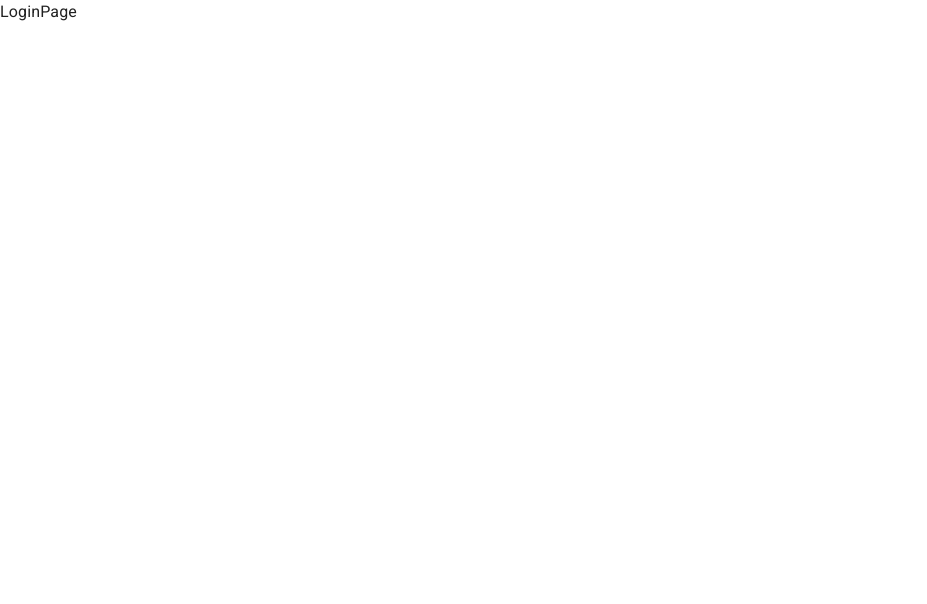
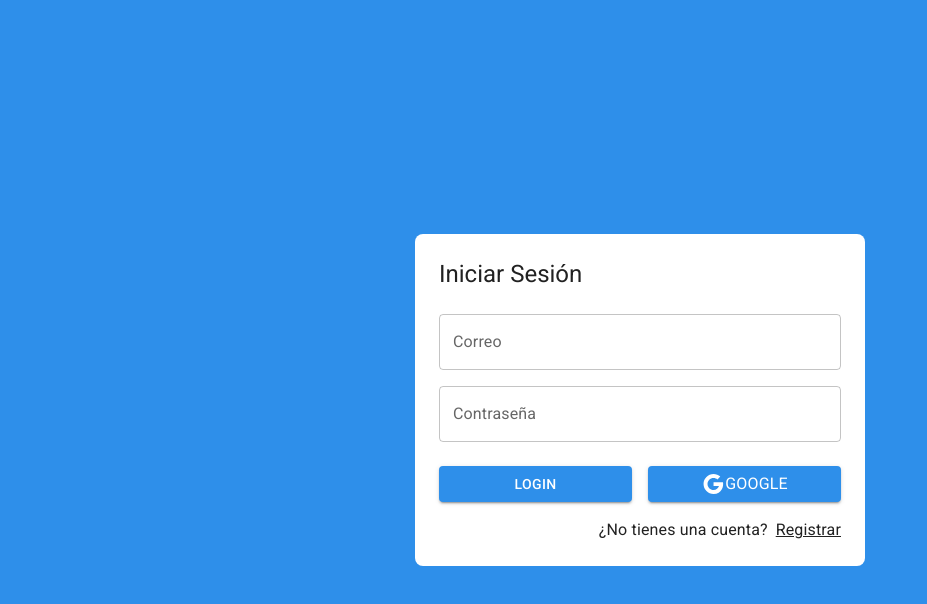
Before and after one commit to jerickgm89/ecommerce_frontend, a React (Vite) app: page /auth/login in a window 1280 px wide. Shown: the top 604 px of the page, without its empty margins (0-927 px from the left). Built offline with nearby package versions, Linux system fonts and the light colour scheme.

Commit message:
Feat: Diseño del layout y el Login terminado

```diff
--- /dev/null
+++ b/src/auth/css/index.js
@@ -0,0 +1 @@
+export * from './styleAuth.css';
--- /dev/null
+++ b/src/auth/css/styleAuth.css
@@ -0,0 +1,3 @@
+.boxShadow {
+    box-shadow: 0px 5px 5px rbga(0, 0, 0, 0.2);
+}
--- /dev/null
+++ b/src/auth/layout/AuthLayout.jsx
@@ -0,0 +1,35 @@
+import { Grid, Typography } from "@mui/material"
+
+export const AuthLayout = ({children, title=''}) => {
+  return (
+    <Grid
+      container
+      spacing={0}
+      direction="column"
+      alignItems="center"
+      justifyContent="center"
+      sx={{ minHeight: '100vh', backgroundColor: 'primary.main', padding: 4}}
+    >
+      <Grid item
+        className="box-shadow"
+        xs={3}
+        sx={{
+          width: { sm: 450},
+          backgroundColor: 'white',
+          padding: 3,
+          borderRadius: 2
+        }}
+      >
+        <Typography
+          variant="h5"
+          sx={{ mb: 1}}
+        >
+            {title}
+        </Typography>
+
+        {children}
+
+      </Grid>
+    </Grid>
+  )
+}
--- /dev/null
+++ b/src/auth/layout/index.js
@@ -0,0 +1 @@
+export * from './AuthLayout'
--- a/src/auth/pages/LoginPage.jsx
+++ b/src/auth/pages/LoginPage.jsx
@@ -1,6 +1,67 @@
+import { Link as RouterLink } from "react-router-dom"
+import { Button, Grid, Link, TextField, Typography } from "@mui/material"
+import { Google } from "@mui/icons-material"
+import '../css'
+import { AuthLayout } from "../layout/AuthLayout"
 
 export const LoginPage = () => {
   return (
-    <div>LoginPage</div>
+    <AuthLayout title='Iniciar Sesión'>
+      <form>
+          <Grid container>
+            <Grid item
+              xs={12}
+              sx={{ mt: 2}}
+            >
+              <TextField
+                label="Correo"
+                type="email"
+                placeholder="correo@google.com"
+                fullWidth
+              />
+            </Grid>
+            <Grid item
+              xs={12}
+              sx={{ mt: 2}}
+            >
+              <TextField
+                label="Contraseña"
+                type="password"
+                placeholder="Contraseña"
+                fullWidth
+              />
+            </Grid>
+            <Grid container spacing={2} sx={{ mb: 2, mt: 1}}>
+              <Grid item xs={12} sm={6}>
+                <Button variant='contained' fullWidth>
+                  Login
+                </Button>
+              </Grid>
+              <Grid item xs={12} sm={6}>
+                <Button variant='contained' fullWidth>
+                  <Google />
+                  <Typography>
+                    Google
+                  </Typography>
+                </Button>
+              </Grid>
+            </Grid>
+
+            <Grid container direction={'row'} justifyContent='end'>
+              <Typography sx={{ mr: 1}}>
+                ¿No tienes una cuenta?
+              </Typography>
+              <Link component={ RouterLink } color='inherit' to="/auth/register">
+                Registrar
+              </Link>
+
+            </Grid>
+
+          </Grid>
+        </form>
+    </AuthLayout>
+
+
+
   )
 }
```
